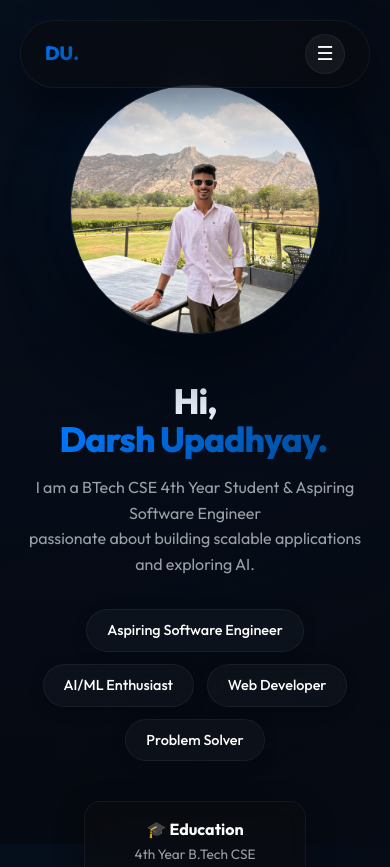
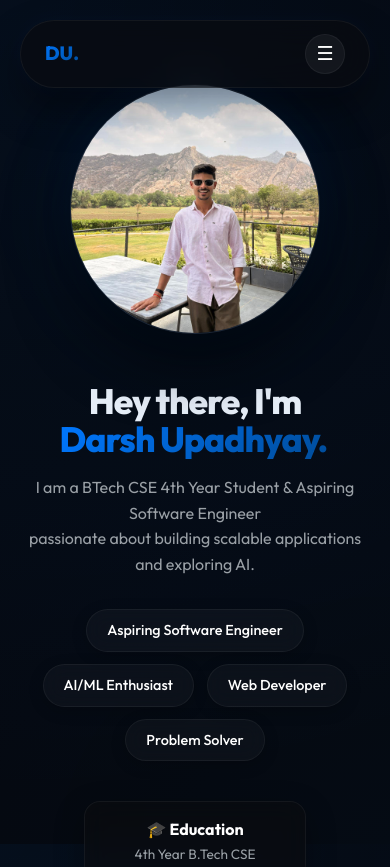
Before and after one commit to DarshUpadhyay12/portfolio-website, a React (Vite) app in the folder frontend/: page / in a window 390 px wide. Shown: the top 867 px of the page. Built offline with nearby package versions, Linux system fonts and the light colour scheme; the HTML template or start-up script is replaced by a standard one.

Commit message:
Fix mobile hero overlap and change greeting

```diff
--- a/frontend/src/CSS/Home.css
+++ b/frontend/src/CSS/Home.css
@@ -188,6 +188,11 @@
 
 /* ===== MOBILE RESPONSIVE ===== */
 @media (max-width: 968px) {
+  .home-section {
+    justify-content: flex-start;
+    padding-top: 100px;
+  }
+
   .home-top {
     display: flex;
     flex-direction: column-reverse;
--- a/frontend/src/pages/Home.jsx
+++ b/frontend/src/pages/Home.jsx
@@ -54,7 +54,7 @@ export default function Home() {
           className="home-info"
         >
           <motion.h1 variants={itemVariants} className="home-title">
-            Hi, <br/>
+            Hey there, I'm <br/>
             <span className="home-name">Darsh Upadhyay.</span>
           </motion.h1>
 
```
